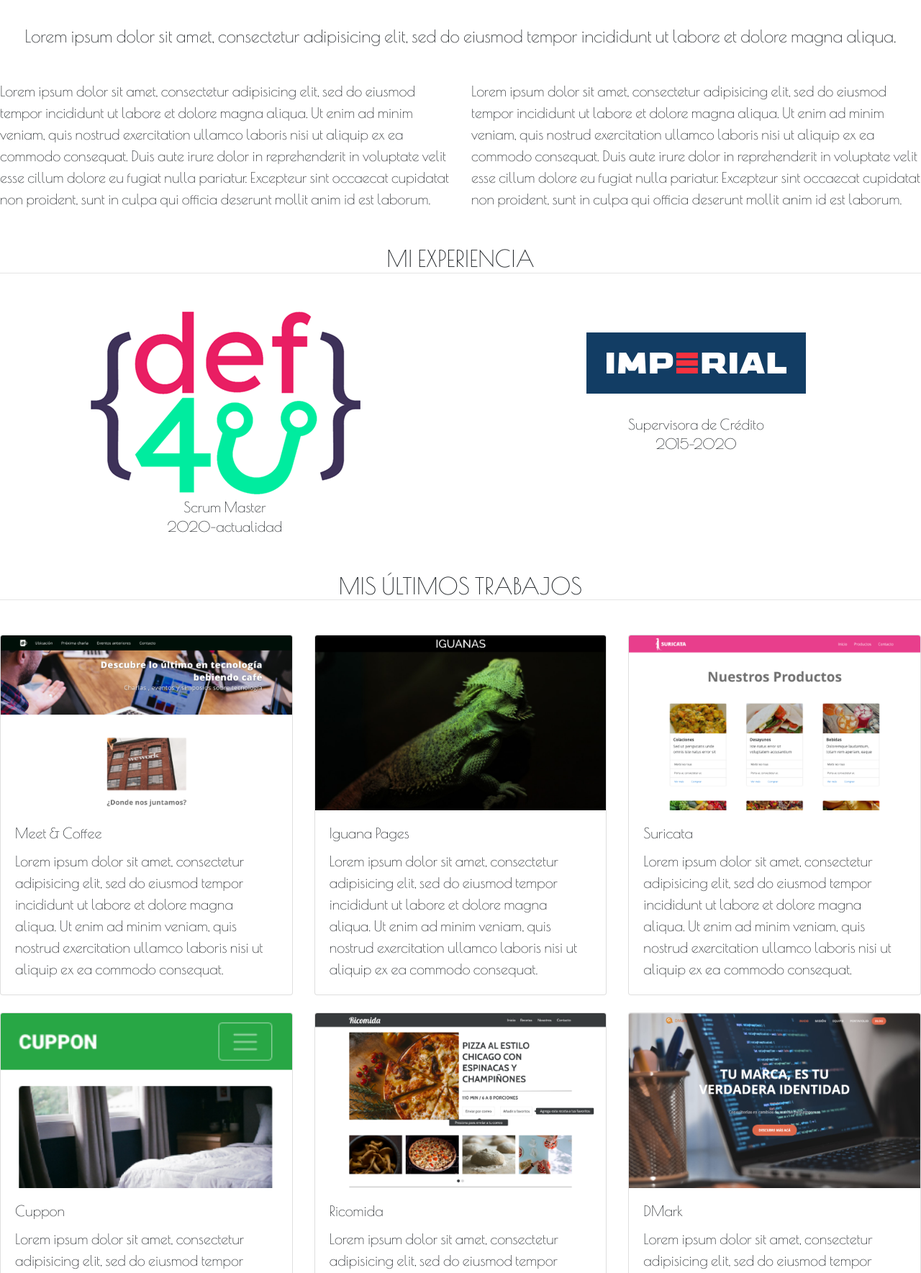
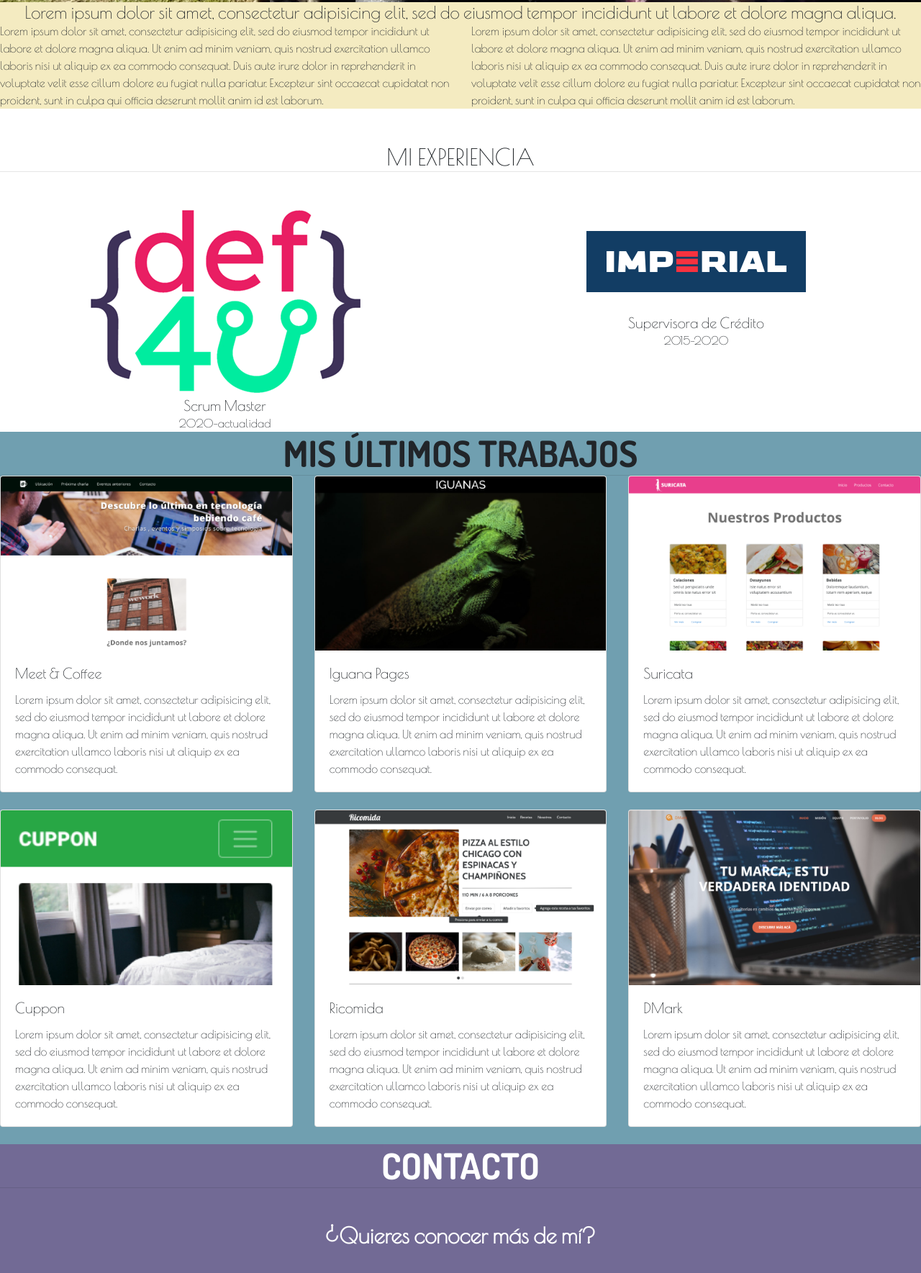
Before and after one commit to m20diaz/Mi-portafolio, a plain HTML site: page index.html in a window 1280 px wide. Shown: the part 1031-2800 px from the top of the page at 72% size. Drawn offline with nearby package versions, Linux system fonts and the light colour scheme; a web font is replaced by a local one.

Commit message:
cuarta parte ultimo proyecto Mi Portafolio

```diff
--- a/assets/css/style.css
+++ b/assets/css/style.css
@@ -1,6 +1,5 @@
 body {
   font-family: Poiret One;
-  font-size: 20px;
 }
 
 body * {
@@ -10,8 +9,17 @@ body * {
 
 .navbar-brand p {
   font-family: Fredericka the great;
-  font-size: 60px;
+  font-size: 70px;
   font-weight: regular;
+  color: #ffffff;
+}
+
+.navbar {
+  background: #726a95;
+}
+
+a .nav-link {
+  color: #583d72;
 }
 
 header h1 {
@@ -27,7 +35,12 @@ header h2 {
   font-size: 50px;
 }
 
-.mayreni {
+hr {
+  color: #000000;
+  height: 30%;
+}
+
+.primera {
   text-align: right;
   background-image: url('../img/Arya-y-yo-color.jpg');
   background-repeat: no-repeat;
@@ -37,8 +50,43 @@ header h2 {
   padding: 22.25rem 9.125rem;
 }
 
+.biografia {
+  background: #f4ebc1;
+}
+
+.experiencia {
+background: #ffffff;
+}
+
+.trabajos {
+  background: #709fb0;
+}
+
+.trabajos h2 {
+  font-family: Dosis;
+  font-weight: bold;
+  font-size: 50px;
+}
+
+.formulario {
+    background: #726a95;
+}
+
+.formulario h2 {
+  font-family: Dosis;
+  font-weight: bold;
+  font-size: 50px;
+}
+
+.formulario h4 {
+  font-weight: bold;
+  font-size: 30px;
+}
+
 footer p {
   font-family: Fredericka the great;
   font-size: 60px;
   font-weight: regular;
+  background: #f4ebc1;
+  color: #ffffff;
 }
--- a/index.html
+++ b/index.html
@@ -20,7 +20,7 @@
 <body>
 
   <!--inicio sección uno Navbar-->
-  <nav class="navbar navbar-expand-lg navbar-dark bg-dark">
+  <nav class="navbar navbar-expand-lg navbar-dark">
     <div class="container">
 
       <a class="navbar-brand" href="#"><p>MD</p></a>
@@ -30,16 +30,16 @@
       <div class="collapse navbar-collapse" id="navbarNav">
         <ul class="navbar-nav ml-auto">
           <li class="nav-item active">
-            <a class="nav-link text-white" href="#">Sobre mí <span class="sr-only">(current)</span></a>
+            <a class="nav-link" href="#">Sobre mí <span class="sr-only">(current)</span></a>
           </li>
           <li class="nav-item">
-            <a class="nav-link text-white" href="#">Experiencia</a>
+            <a class="nav-link text-black" href="#">Experiencia</a>
           </li>
           <li class="nav-item">
-            <a class="nav-link text-white" href="#">Trabajos</a>
+            <a class="nav-link" href="#">Trabajos</a>
           </li>
           <li class="nav-item">
-            <a class="nav-link text-white" href="#">Contacto</a>
+            <a class="nav-link" href="#">Contacto</a>
           </li>
         </ul>
       </div>
@@ -51,7 +51,7 @@
 
   <!--inicio sección dos presentación-->
   <header>
-    <div class="mayreni align-text-bottom">
+    <div class="primera align-text-bottom">
       <h2>YO SOY</h2>
       <h1>MAYRENI DÍAZ</h1>
     </div>
@@ -61,9 +61,9 @@
 
 
   <!--inicio sección tres biograía-->
-  <section>
+  <section class="biografia">
 
-    <h4 class="text-center mt-5 mb-5">Lorem ipsum dolor sit amet, consectetur adipisicing elit, sed do eiusmod tempor incididunt ut labore et dolore magna aliqua.</h3>
+    <h4 class="text-center">Lorem ipsum dolor sit amet, consectetur adipisicing elit, sed do eiusmod tempor incididunt ut labore et dolore magna aliqua.</h3>
 
     <div class="row">
       <div class="col-md-6">
@@ -81,10 +81,10 @@
 
 
   <!--inicio sección cuatro experiencia-->
-  <section class="mb-5">
-    <h2 class="text-center mt-5">MI EXPERIENCIA</h2>
-    <hr>
-    <div class="row mt-5">
+  <section class="experiencia">
+    <h2 class="text-center pt-5">MI EXPERIENCIA</h2>
+    <hr class="pb-5">
+    <div class="row">
       <div class="col-md-6 text-center">
         <img src="assets/img/Deff4u_Logo_Peque.png" alt="deff4u" class="img-fluid">
         <h5>Scrum Master</h5>
@@ -103,12 +103,12 @@
 
   <!--inicio sección cinco mis trabajos-->
   <section>
-    <div class="text-center mt-5">
+    <div class="trabajos text-center">
       <h2>MIS ÚLTIMOS TRABAJOS</h2>
       <hr>
     </div>
 
-    <div class="row mt-5">
+    <div class="row trabajos">
 
       <div class="col-xs-12 col-sm-12 col-md-4 col-lg-4 col-xl-4 mb-4">
         <div class="card h-100">
@@ -178,27 +178,23 @@
 
 
   <!--inicio sección seis formulario-->
-  <section class="formulario bg-dark mt- 5 mb-5 py-5">
-    <h2 class="font-weight-Medium text-center text-white mb-0">CONTACTO</h2>
-    <form>
+  <section class="formulario">
+    <h2 class="text-center text-white">CONTACTO</h2>
+    <hr class="pb-5">
       <div class="text-white text-center">
         <h4>¿Quieres conocer más de mí?</h4>
 
         <button type="button" class="btn btn-outline-light mt-5">Comenzar</button>
       </div>
-    </form>
   </section>
   <!--fin sección seis formulario-->
 
 
   <!--inicio footer-->
-  <footer class="bg-dark text-white text-center pt-3 pb-3">
+  <footer class="text-center">
     <p>MD</p>
   </footer>
   <!--fin footer-->
-
-
-
 
 
 
```
